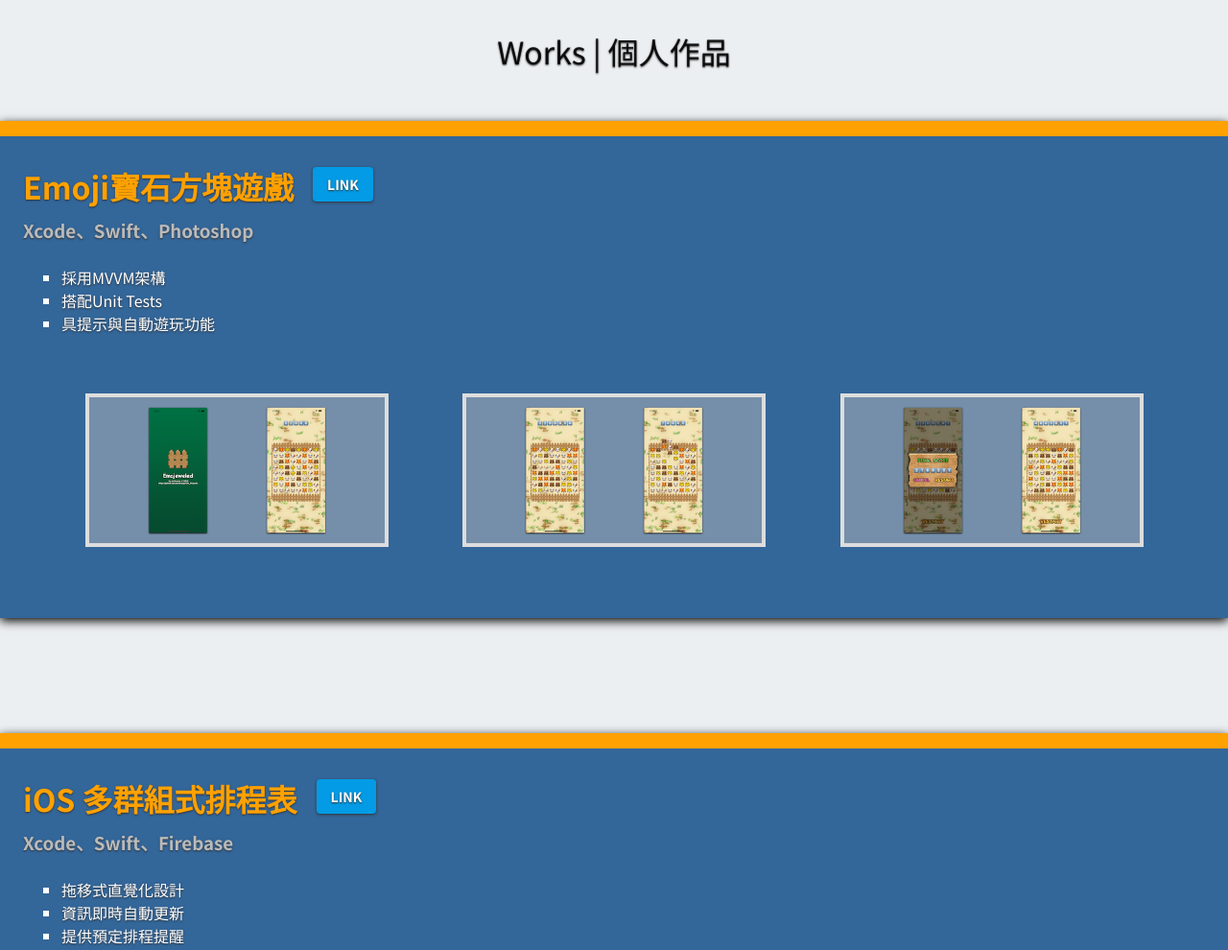
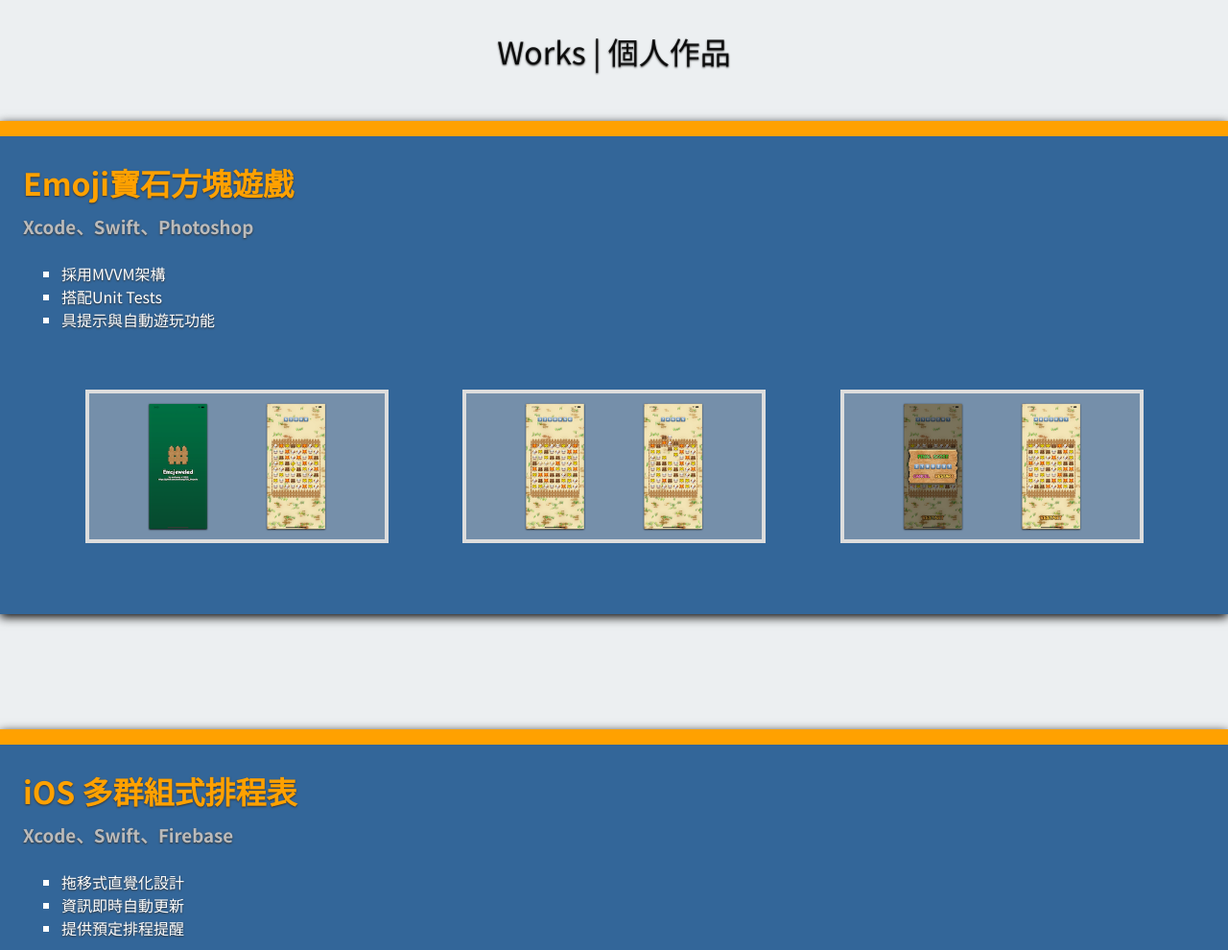
Before and after one commit to anxhuang/works, a plain HTML site: page index.html in a window 1280 px wide. Shown: the top 990 px of the page at 96% size. Drawn offline with Linux system fonts and the light colour scheme.

Commit message:
Update index.html

```diff
--- a/index.html
+++ b/index.html
@@ -23,7 +23,7 @@
 	<div id="header" >Works | 個人作品</div>
 
 	<div class="box">
-      <h1>Emoji寶石方塊遊戲<a class="btn" target="_blank" href="https://github.com/anxhuang/iOS_Projects">LINK</a></h1>
+      <h1>Emoji寶石方塊遊戲</h1>
       <h3>Xcode、Swift、Photoshop</h3>
 	  <p>
 		<ul>
@@ -40,7 +40,7 @@
     </div>
 
 	<div class="box">
-      <h1>iOS 多群組式排程表<a class="btn" target="_blank" href="https://github.com/anxhuang/iOS_Projects">LINK</a></h1>
+      <h1>iOS 多群組式排程表</h1>
       <h3>Xcode、Swift、Firebase</h3>
 	  <p>
 		<ul>
```
